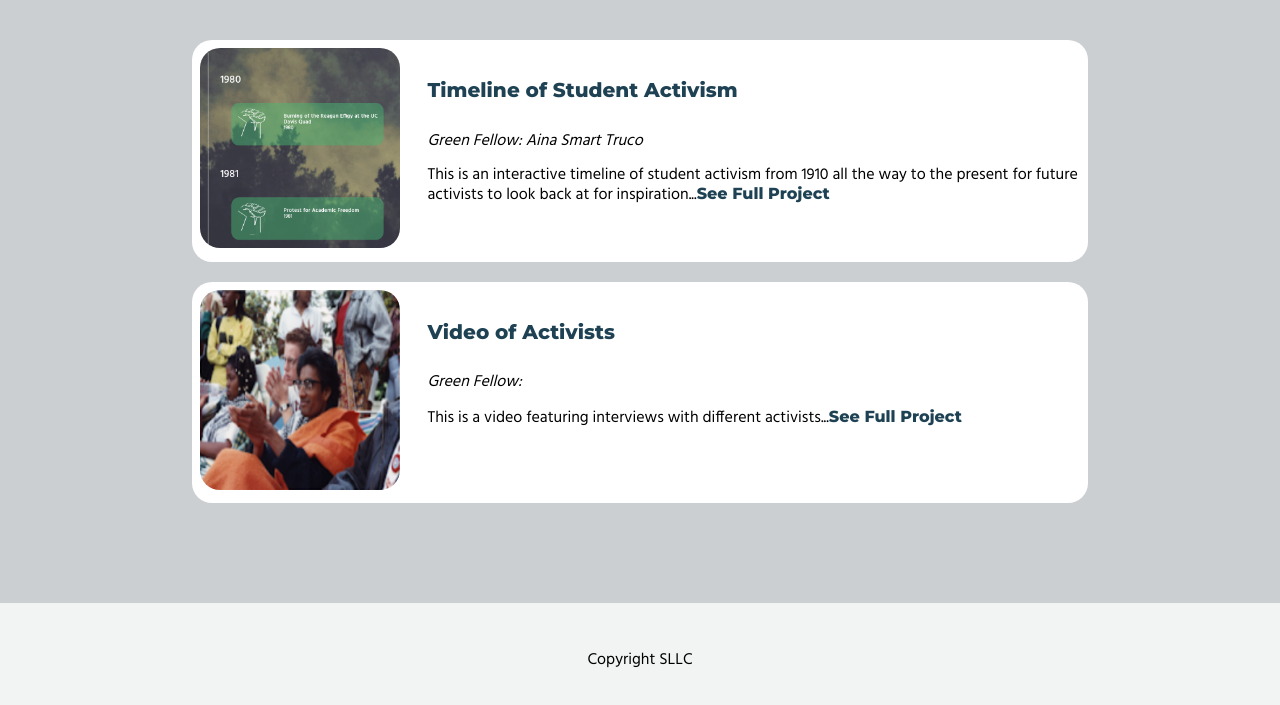
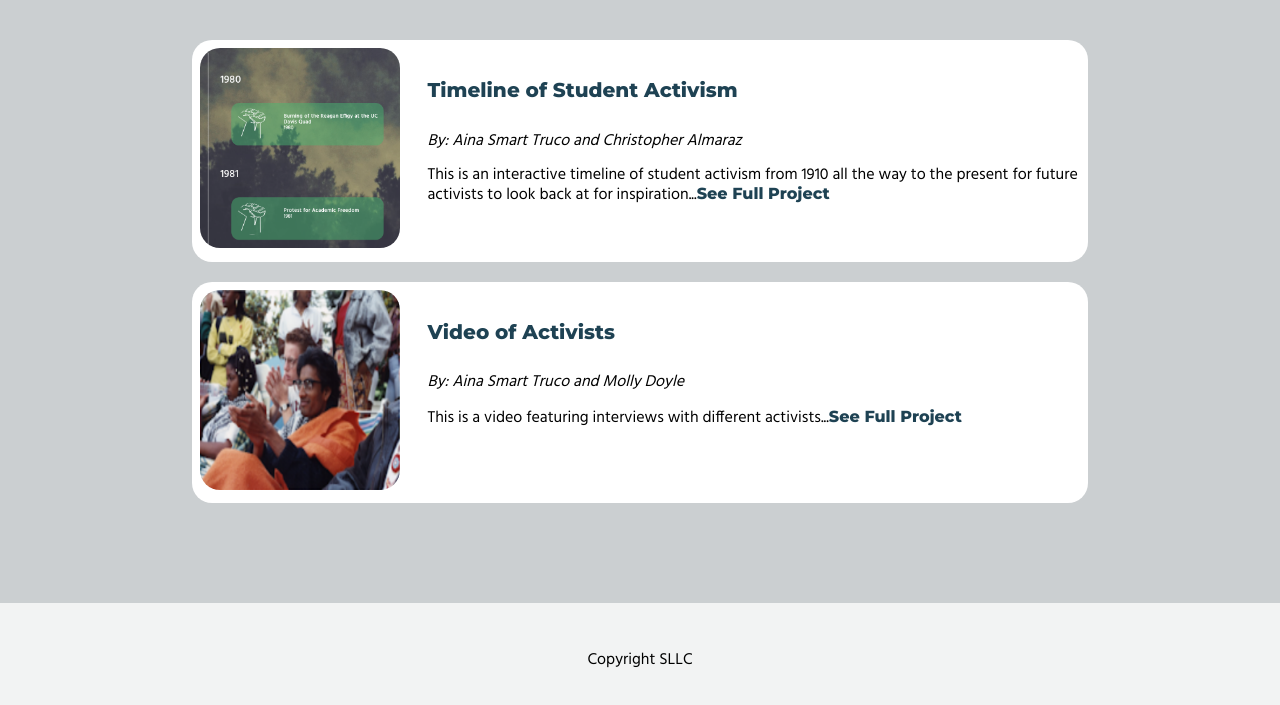
Before and after one commit to clarazhao101/clarazhao101.github.io-green, a plain HTML site: page projects/projects.html in a window 1280 px wide. Shown: the part 241-946 px from the top of the page. Drawn offline with Linux system fonts and the light colour scheme.

Commit message:
Updated authors of projects

```diff
--- a/projects/projects.html
+++ b/projects/projects.html
@@ -31,7 +31,7 @@
      <div class="projectimg"><img src="images/timeline.png"></div>
      <div class="projectcontent">
        <h4><a href="../history/index.html">Timeline of Student Activism</a></h4>
-       <p><em>Green Fellow: Aina Smart Truco</em></p>
+       <p><em>By: Aina Smart Truco and Christopher Almaraz</em></p>
        <p>This is an interactive timeline of student activism from 1910 all the way to the present for future activists to look back at for inspiration...<a href="../history/index.html">See Full Project</a></p>
      </div>
    </div>
@@ -40,7 +40,7 @@
      <div class="projectimg"><img src="images/video.png"></div>
      <div class="projectcontent">
        <h4><a href="#">Video of Activists</a></h4>
-       <p><em>Green Fellow:</em></p>
+       <p><em>By: Aina Smart Truco and Molly Doyle</em></p>
        <p>This is a video featuring interviews with different activists...<a href="#">See Full Project</a></p>
      </div>
    </div>
```
